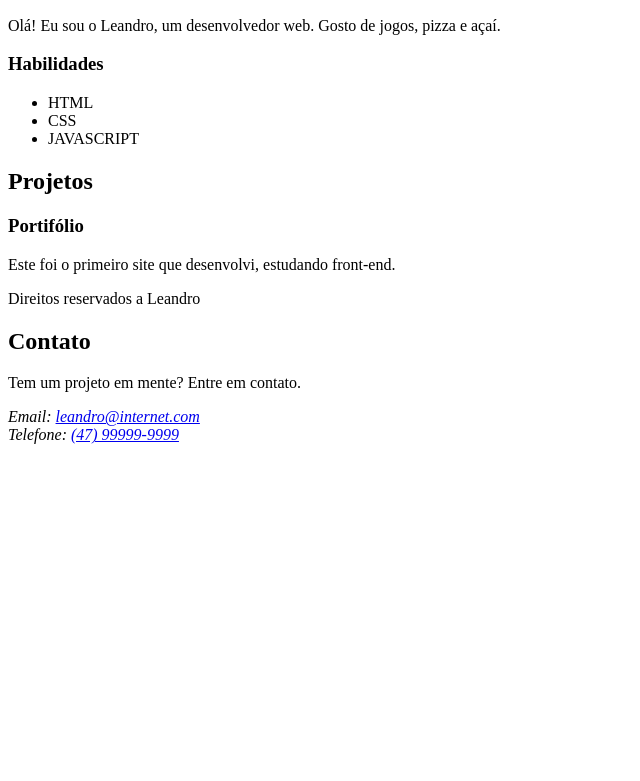
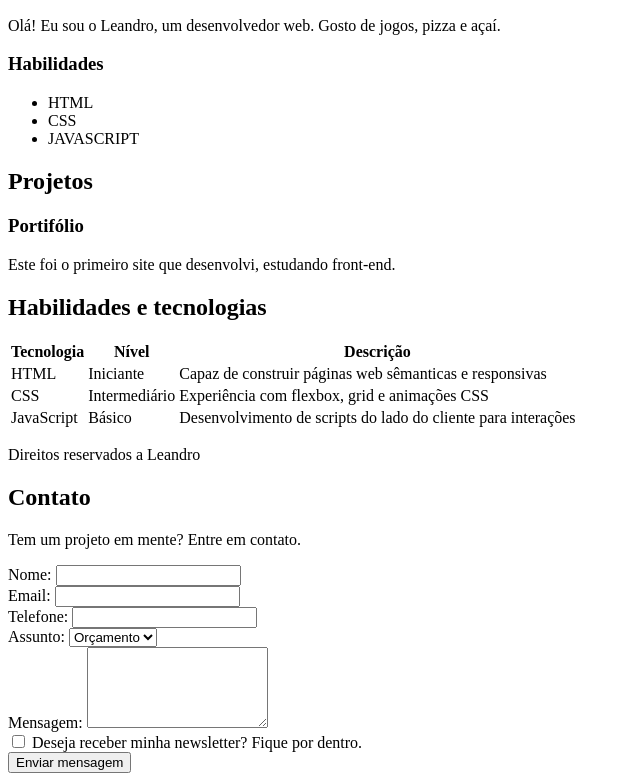
Before and after one commit to leandrosimas1/Primeiro-Site, a plain HTML site: page index.html in a window 1280 px wide. Shown: the part 522-1303 px from the top of the page, without its empty margins (0-640 px from the left). Before the commit the page ends 974 px from the top, so only its background shows below. Drawn offline with Linux system fonts and the light colour scheme.

Commit message:
Adição de formulário

```diff
--- a/index.html
+++ b/index.html
@@ -24,7 +24,8 @@
     <section id="sobre">
         <h2>Sobre mim</h2>
 
-        <img src="https://encrypted-tbn0.gstatic.com/images?q=tbn:ANd9GcQ0Rp3yFGnZqke6XSFc0aJ8EBwicVx62kKsxg&s" alt="Imagem de foto de perfil" title="Imagem de perfil">
+        <img src="https://encrypted-tbn0.gstatic.com/images?q=tbn:ANd9GcQ0Rp3yFGnZqke6XSFc0aJ8EBwicVx62kKsxg&s"
+            alt="Imagem de foto de perfil" title="Imagem de perfil">
 
         <article>
 
@@ -64,6 +65,45 @@
 
     </section>
 
+    <section id="habilidades">
+
+        <h2>Habilidades e tecnologias</h2>
+
+        <table>
+
+            <thead>
+                <tr>
+                    <th>Tecnologia</th>
+                    <th>Nível</th>
+                    <th>Descrição</th>
+                </tr>
+            </thead>
+
+            <tbody>
+                <tr>
+                    <td>HTML</td>
+                    <td>Iniciante</td>
+                    <td>Capaz de construir páginas web sêmanticas e responsivas</td>
+                </tr>
+
+                <tr>
+                    <td>CSS</td>
+                    <td>Intermediário</td>
+                    <td>Experiência com flexbox, grid e animações CSS</td>
+
+                    <tr>
+                        <td>JavaScript</td>
+                        <td>Básico</td>
+                        <td>Desenvolvimento de scripts do lado do cliente para interações</td>
+                    </tr>
+                </tr>
+            </tbody>
+
+        </table>
+
+
+    </section>
+
     <footer>
         <p> Direitos reservados a Leandro</p>
 
@@ -73,10 +113,40 @@
 
             <p>Tem um projeto em mente? Entre em contato.</p>
 
-            <address>
-                Email: <a href="mailto:leandro@internet.com">leandro@internet.com</a> <br>
-                Telefone: <a href="tell:(47) 99999-9999">(47) 99999-9999</a>
-            </address>
+            <form action="">
+
+                <label for="Nome">Nome: </label>
+                <input type="text" id="nome" name="nome" required><br>
+
+                <label for="Email">Email: </label>
+                <input type="email" id="email" name="email" required><br>
+
+                <label for="telefone">Telefone: </label>
+                <input type="tel" id="telefone" name="telefone"><br>
+
+                <label for="assunto">Assunto: </label>
+                <select name="assunto" id="assunto">
+                    <option value="orcamento">Orçamento</option>
+                    <option value="duvida">Dúvida</option>
+                    <option value="outro">Outro</option>
+                </select>
+
+                <br>
+
+                <label for="mensagem">Mensagem: </label>
+
+                <textarea name="mensagem" id="mensagem" cols='20' rows="5" required></textarea>
+
+                <br>
+
+                <input type="checkbox" id="inscricao" name="inscricao">
+                <label for="inscricao">Deseja receber minha newsletter? Fique por dentro.</label>
+
+                <br>
+
+                <input type="submit" value="Enviar mensagem">
+
+            </form>
 
         </section>
 
```
